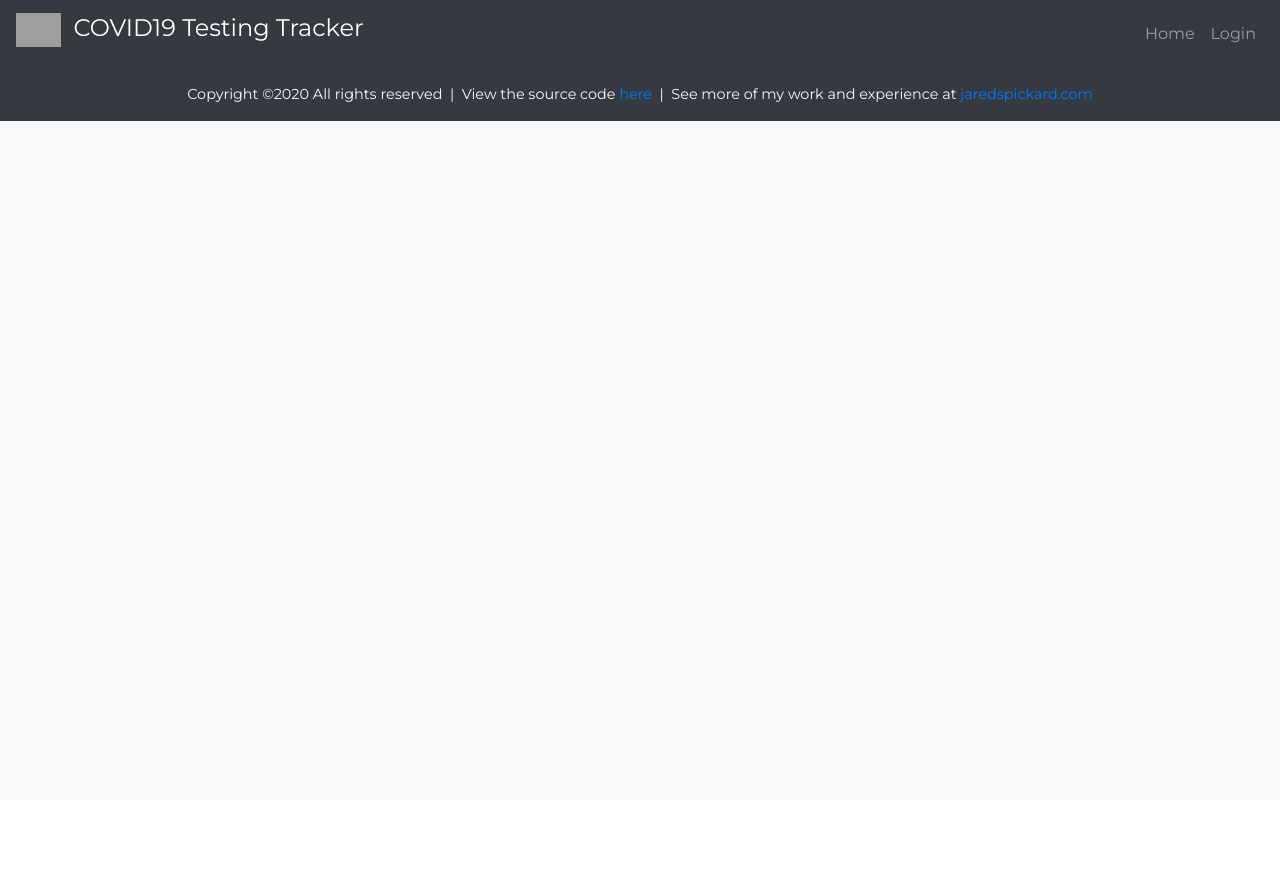
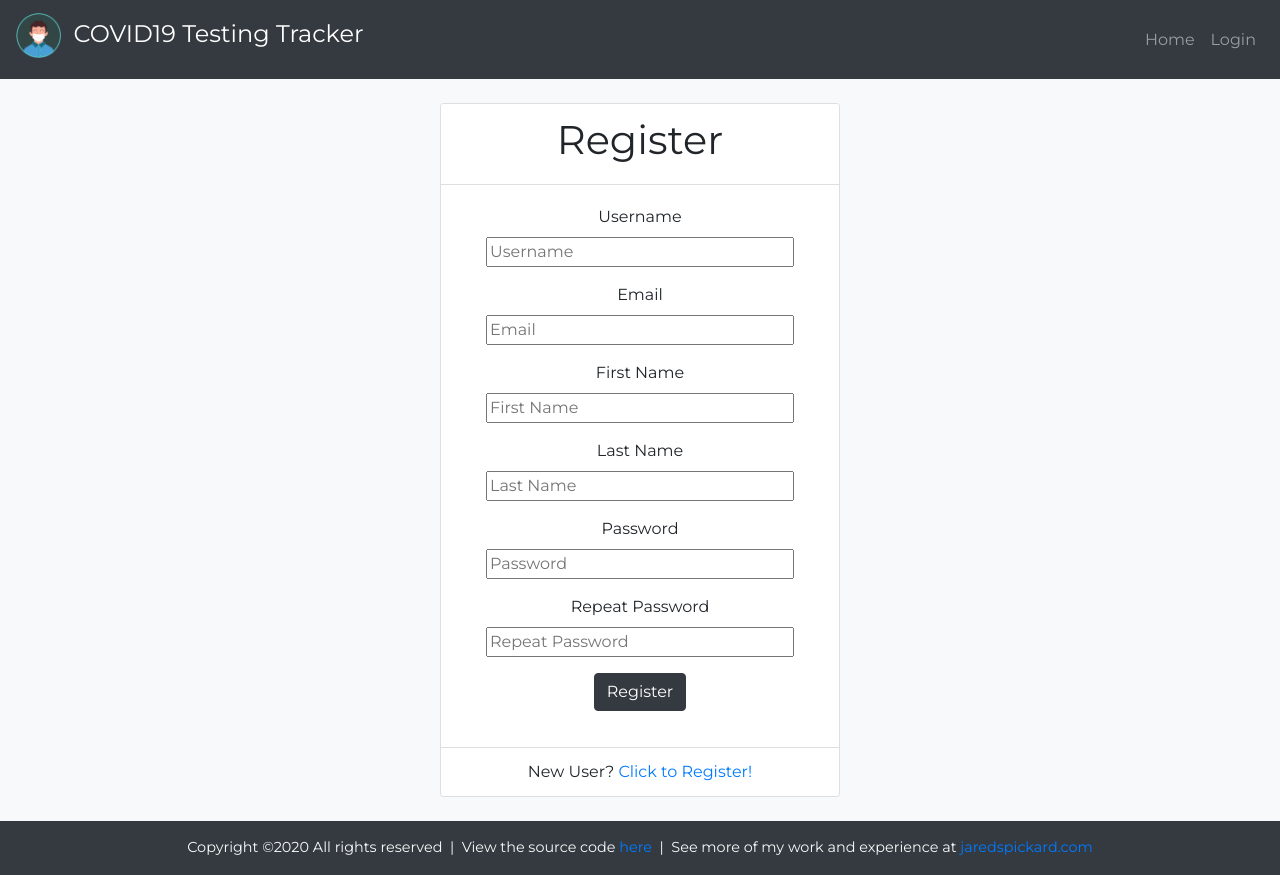
Before and after one commit to jaredspickard/Covid19TestingTracker, a Flask app: page /register in a window 1280 px wide. Before the commit the page ends 121 px from the top, so only its background shows below. Run offline with Flask 2, Linux system fonts and the light colour scheme; some libraries are stand-ins or nearby versions; grey boxes are pictures that could not be loaded.

Commit message:
login and registering users is now supported

```diff
--- a/main.py
+++ b/main.py
@@ -1,3 +1,10 @@
+
+# I was having a lot of issues with circular imports as well as finding consistent answers
+# regarding the deployment of more complex flask apps on Google App Engine, so I am currently
+# developing this project in a single file in order to get it up and running as quickly as possible.
+# I intend to explore the file structure more in the future and hopefully get it working then.
+
+
 from flask import Flask, render_template, url_for, request, flash, redirect
 from flask_sqlalchemy import SQLAlchemy
 from flask_migrate import Migrate
@@ -74,7 +81,7 @@ def load_user(id):
 
 from flask_wtf import FlaskForm
 from wtforms import StringField, PasswordField, BooleanField, SubmitField
-from wtforms.validators import DataRequired
+from wtforms.validators import DataRequired, ValidationError, Email, EqualTo
 
 class LoginForm(FlaskForm):
     """ Form to be used to return users to the login page """
@@ -82,6 +89,25 @@ class LoginForm(FlaskForm):
     password = PasswordField('Password', validators=[DataRequired()])
     remember_me = BooleanField('Remember Me')
     submit = SubmitField('Sign In')
+
+class RegistrationForm(FlaskForm):
+    username = StringField('Username', validators=[DataRequired()])
+    email = StringField('Email', validators=[DataRequired(), Email()])
+    first_name = StringField('First Name', validators=[DataRequired()])
+    last_name = StringField('Last Name', validators=[DataRequired()])
+    password = PasswordField('Password', validators=[DataRequired()])
+    repeat_password = PasswordField('Repeat Password', validators=[DataRequired(), EqualTo('password')])
+    submit = SubmitField('Register')
+
+    def validate_username(self, username):
+        user = User.query.filter_by(username=username.data).first()
+        if user is not None:
+            raise ValidationError('This username already exists. Please select a different username.')
+
+    def validate_email(self, email):
+        user = User.query.filter_by(email=email.data).first()
+        if user is not None:
+            raise ValidationError('This email is already in use. Please select a different email.')
 
 """ --------------------------- Routes (main.py or routes.py) -------------------------- """
 
@@ -113,10 +139,19 @@ def logout():
     logout_user()
     return redirect(url_for('index'))
 
-@app.route('/register')
+@app.route('/register', methods=['GET', 'POST'])
 def register():
-    form = LoginForm()
-    return render_template('register.html', title='Log In', form=form)
+    if current_user.is_authenticated:
+        return redirect(url_for('index'))
+    form = RegistrationForm()
+    if form.validate_on_submit():
+        user = User(username=form.username.data, email=form.email.data, first_name=form.first_name.data, last_name=form.last_name.data)
+        user.set_password(form.password.data)
+        db.session.add(user)
+        db.session.commit()
+        flash('Congratulations, you have been successfully registered into the system!')
+        return redirect(url_for('login'))
+    return render_template('register.html', title='Register', form=form)
 
 
 """ ------------------------- Run App Locally ------------------------- """
--- a/static/css/style.css
+++ b/static/css/style.css
@@ -0,0 +1,7 @@
+.login-card {
+
+}
+
+.login-form {
+    text-align: center;
+}
--- a/templates/base.html
+++ b/templates/base.html
@@ -3,7 +3,7 @@
 <head>
     <!-- Fonts and Icons -->
     <link href='https://fonts.googleapis.com/css?family=Montserrat' rel='stylesheet'>
-    <link rel="icon" href="{{ url_for('static', filename='images/mask.png') }}" type="image/png">
+    <link rel="icon" href="{{ url_for('static', filename='images/mask.ico') }}" type="image/png">
     <!--link rel="icon" href="{{ url_for('static', filename='images/board.png') }}" type="image/png"-->
 
     <!-- Bootstrap -->
--- a/templates/register.html
+++ b/templates/register.html
@@ -1,5 +1,62 @@
 {% extends "base.html" %}
 
 {% block content %}
-
+    <br>
+    <div class="card mx-auto" style="max-width:400px">
+        <div class="card-header bg-white">
+            <h1>Register</h1>
+        </div>
+        <div class="card-body mb-0">
+            <form action="" method="post" novalidate class="login-form mx-auto">
+                {{ form.hidden_tag() }}
+                <p>
+                    {{ form.username.label(class='test-class') }}<br>
+                    {{ form.username(placeholder='Username', size=32, class='login-input') }}<br>
+                    {% for error in form.username.errors %}
+                    <span style="color: red;">[{{ error }}]</span>
+                    {% endfor %}
+                </p>
+                <p>
+                    {{ form.email.label() }}<br>
+                    {{ form.email(placeholder='Email', size=32, class='login-input') }}<br>
+                    {% for error in form.email.errors %}
+                    <span style="color: red;">[{{ error }}]</span>
+                    {% endfor %}
+                </p>
+                <p>
+                    {{ form.first_name.label() }}<br>
+                    {{ form.first_name(placeholder='First Name', size=32, class='login-input') }}<br>
+                    {% for error in form.first_name.errors %}
+                    <span style="color: red;">[{{ error }}]</span>
+                    {% endfor %}
+                </p>
+                <p>
+                    {{ form.last_name.label() }}<br>
+                    {{ form.last_name(placeholder='Last Name', size=32, class='login-input') }}<br>
+                    {% for error in form.last_name.errors %}
+                    <span style="color: red;">[{{ error }}]</span>
+                    {% endfor %}
+                </p>
+                <p>
+                    {{ form.password.label }}<br>
+                    {{ form.password(placeholder='Password', size=32) }}<br>
+                    {% for error in form.password.errors %}
+                    <span style="color: red;">[{{ error }}]</span>
+                    {% endfor %}
+                </p>
+                <p>
+                    {{ form.repeat_password.label }}<br>
+                    {{ form.repeat_password(placeholder='Repeat Password', size=32) }}<br>
+                    {% for error in form.repeat_password.errors %}
+                    <span style="color: red;">[{{ error }}]</span>
+                    {% endfor %}
+                </p>
+                <p class="mb-0">{{ form.submit(class='btn btn-dark') }}</p>
+            </form>
+        </div>
+        <div class="card-footer bg-white">
+            <p class="mb-0">New User? <a href="{{ url_for('register') }}">Click to Register!</a></p>
+        </div>
+    </div>
+    <br>
 {% endblock %}
```
Also changed, not shown: app.db, static/images/mask.ico (added), static/images/mask.png (added), 1 other file.
